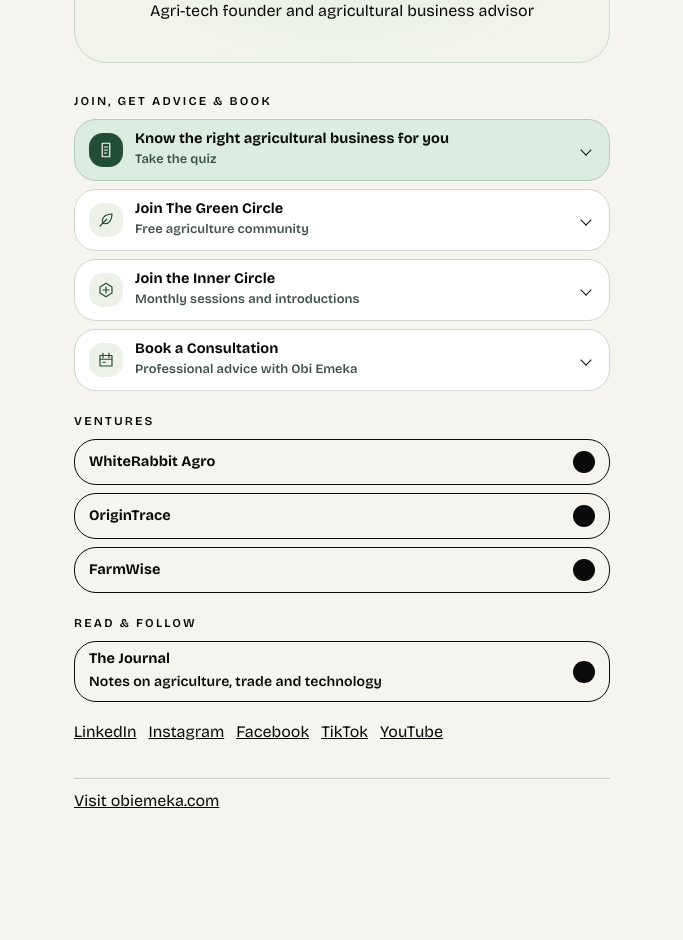
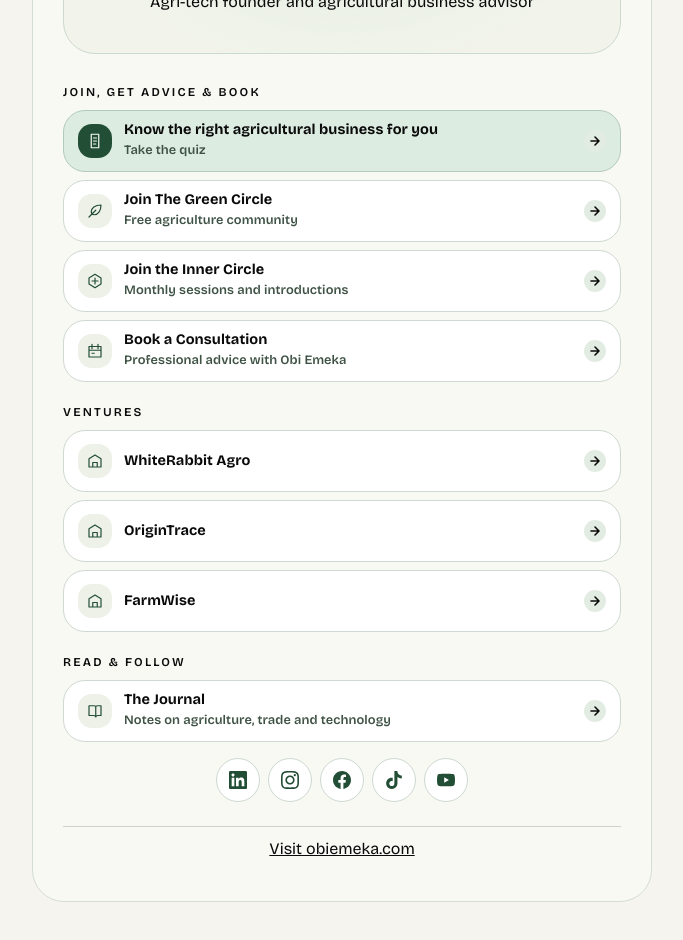
Before and after one commit to FARMWISE-WHITERABBIT/obiemeka-webite, a React (Vite) app: page /links in a window 1280 px wide. Shown: the part 280-1220 px from the top of the page, without its empty margins (298-981 px from the left). Before the commit the page ends 1183 px from the top, so only its background shows below. Built offline with nearby package versions, Linux system fonts and the light colour scheme.

Commit message:
Unify links cards, arrows and social icons

```diff
--- a/src/pages/Links.jsx
+++ b/src/pages/Links.jsx
@@ -6,20 +6,21 @@ import { GreenCircleJoinForm } from '../GreenCircleJoinForm'
 import { AgriQuizForm } from './AgriQuiz'
 import { trackLinks } from '../lib/linksAnalytics'
 import { InnerCircleForm } from './InnerCircle'
+import { SOCIAL_ITEMS } from '../sections'
 
 const profile = identity.find(item => item['@type'] === 'Person')
-const socialNames = {
-  'www.linkedin.com': 'LinkedIn',
-  'www.instagram.com': 'Instagram',
-  'www.facebook.com': 'Facebook',
-  'www.tiktok.com': 'TikTok',
-  'www.youtube.com': 'YouTube',
-}
+const socialLinks = ['LinkedIn', 'Instagram', 'Facebook', 'TikTok', 'YouTube']
+  .map(name => SOCIAL_ITEMS.find(item => item.name === name))
 
-function LinkLabel({ title, description }) {
+function LinkLabel({ title, description, icon }) {
   return (
     <>
-      <span>
+      <span className="links-offer-icon" aria-hidden="true">
+        <svg width="18" height="18" viewBox="0 0 24 24" fill="none" stroke="currentColor" strokeWidth="1.6" strokeLinecap="round" strokeLinejoin="round">
+          <path d={icon} />
+        </svg>
+      </span>
+      <span className="links-offer-label">
         <strong>{title}</strong>
         {description && <small>{description}</small>}
       </span>
@@ -33,6 +34,8 @@ const offerIcons = {
   join: 'M20 4c-8 0-13 4-13 9a4 4 0 0 0 4 4c5 0 9-5 9-13Z M4 20l9-9',
   inner: 'M12 3 4 8v8l8 5 8-5V8z M12 8v8 M8 12h8',
   book: 'M4 6h16v14H4z M8 3v6 M16 3v6 M4 11h16 M8 15h3',
+  venture: 'M4 20V9l8-5 8 5v11H4z M9 20v-6h6v6',
+  journal: 'M4 5h7a2 2 0 0 1 2 2v13a3 3 0 0 0-3-2H4z M13 7a2 2 0 0 1 2-2h5v13h-4a3 3 0 0 0-3 2',
 }
 
 function Offer({ id, title, description, open, children }) {
@@ -41,16 +44,7 @@ function Offer({ id, title, description, open, children }) {
       <summary className="btn links-row links-offer-row" onClick={event => {
         if (!event.currentTarget.parentElement.open) trackLinks('open', id)
       }}>
-        <span className="links-offer-icon" aria-hidden="true">
-          <svg width="18" height="18" viewBox="0 0 24 24" fill="none" stroke="currentColor" strokeWidth="1.6" strokeLinecap="round" strokeLinejoin="round">
-            <path d={offerIcons[id]} />
-          </svg>
-        </span>
-        <span className="links-offer-label">
-          <strong>{title}</strong>
-          {description && <small>{description}</small>}
-        </span>
-        <span className="links-chevron" aria-hidden="true" />
+        <LinkLabel title={title} description={description} icon={offerIcons[id]} />
       </summary>
       {children}
     </details>
@@ -101,20 +95,22 @@ export default function Links() {
       <section className="links-group" aria-labelledby="links-ventures">
         <h2 id="links-ventures" className="caps">Ventures</h2>
         {profile.founder.map(({ name, url }) => (
-          <a className="btn btn-ghost links-row" href={url} key={url} onClick={() => trackLinks('click', name)}>
-            <LinkLabel title={name} />
+          <a className="btn links-row links-offer-row" href={url} key={url} onClick={() => trackLinks('click', name)}>
+            <LinkLabel title={name} icon={offerIcons.venture} />
           </a>
         ))}
       </section>
 
       <section className="links-group" aria-labelledby="links-follow">
         <h2 id="links-follow" className="caps">Read &amp; follow</h2>
-        <Link className="btn btn-ghost links-row" to="/blog" onClick={() => trackLinks('click', 'journal')}>
-          <LinkLabel title="The Journal" description="Notes on agriculture, trade and technology" />
+        <Link className="btn links-row links-offer-row" to="/blog" onClick={() => trackLinks('click', 'journal')}>
+          <LinkLabel title="The Journal" description="Notes on agriculture, trade and technology" icon={offerIcons.journal} />
         </Link>
         <ul className="links-social">
-          {profile.sameAs.map(url => (
-            <li key={url}><a href={url} onClick={() => trackLinks('click', socialNames[new URL(url).hostname])}>{socialNames[new URL(url).hostname]}</a></li>
+          {socialLinks.map(({ name, url, icon }) => (
+            <li key={name}>
+              <a href={url} aria-label={name} title={name} onClick={() => trackLinks('click', name)}>{icon}</a>
+            </li>
           ))}
         </ul>
       </section>
--- a/src/sections.jsx
+++ b/src/sections.jsx
@@ -943,7 +943,7 @@ export function Packages({ onPick }) {
 /* =============================================================
    SOCIAL
    ============================================================= */
-const SOCIAL_ITEMS = [
+export const SOCIAL_ITEMS = [
   {
     name: 'Instagram',
     handle: '@theobiemeka',
--- a/src/styles.css
+++ b/src/styles.css
@@ -1588,7 +1588,15 @@ footer .inner { max-width: 1440px; margin: 0 auto; }
 .quiz-budget label { display: grid; gap: var(--s-2); }
 
 /* Profile hub cards retain the site's type, paper and green palette. */
-.links-hub { max-width: 620px; }
+.links-hub {
+  max-width: 620px;
+  width: calc(100% - 24px);
+  margin: clamp(12px, 4vw, 40px) auto;
+  padding: clamp(13px, 4vw, 30px);
+  border: 1px solid #d3ddd4;
+  border-radius: var(--r-4);
+  background: #f8f9f3;
+}
 .links-hub .links-header {
   padding: clamp(24px, 6vw, 38px) 18px;
   border: 1px solid #cbd9ce;
@@ -1621,8 +1629,28 @@ footer .inner { max-width: 1440px; margin: 0 auto; }
   color: #234e36;
 }
 #quiz .links-offer-icon { background: #234e36; color: #f8faf4; }
-.links-chevron { width: 8px; height: 8px; flex: 0 0 8px; margin: 0 5px; border: solid currentColor; border-width: 0 1.5px 1.5px 0; transform: rotate(45deg); }
-.links-offer[open] .links-chevron { transform: rotate(225deg); }
-.links-hub .links-group > .links-row { border-radius: var(--r-3); min-height: 46px; padding: 10px 14px; }
+.links-hub .links-offer-row .arrow { background: #e3ece3; }
+.links-hub .links-offer-row:hover .arrow,
+.links-hub .links-offer-row:focus-visible .arrow { transform: rotate(-45deg); }
+.links-hub .links-offer[open] .links-offer-row .arrow { transform: rotate(90deg); }
+.links-hub .links-offer[open] .links-offer-row:hover .arrow,
+.links-hub .links-offer[open] .links-offer-row:focus-visible .arrow { transform: rotate(45deg); }
+.links-hub .links-social { justify-content: center; gap: 8px; margin-top: var(--s-2); }
+.links-hub .links-social a {
+  display: grid;
+  place-items: center;
+  width: 44px;
+  height: 44px;
+  border: 1px solid #cfd9d1;
+  border-radius: 50%;
+  background: var(--paper-pure);
+  color: #234e36;
+}
+.links-hub .links-social a:hover { background: #dcece0; border-color: #64816d; }
+.links-hub .links-social svg { width: 18px; height: 18px; }
+.links-hub .links-footer { text-align: center; }
+@media (prefers-reduced-motion: reduce) {
+  .links-hub .links-offer-row .arrow { transition: none; }
+}
 
 .links-offer-intro { margin: var(--s-3) var(--s-2); line-height: 1.55; }
```
